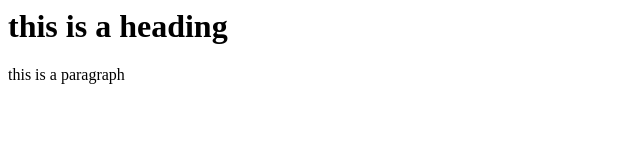
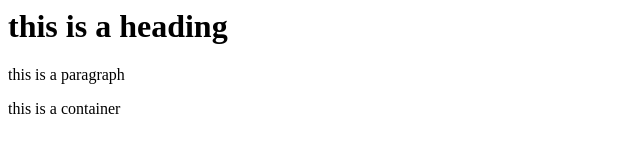
Before and after one commit to Divyathakur273/githubactions, a plain HTML site: page index.html in a window 1280 px wide. Shown: the whole page, without its empty margins (0-640 px from the left). Drawn offline with Linux system fonts and the light colour scheme.

Commit message:
Update index.html

```diff
--- a/index.html
+++ b/index.html
@@ -5,5 +5,8 @@
   <body>
     <h1>this is a heading</h1>
     <p>this is a paragraph </p>
+    <div>
+      this is a container
+    </div>
   </body>
 </html>
```
